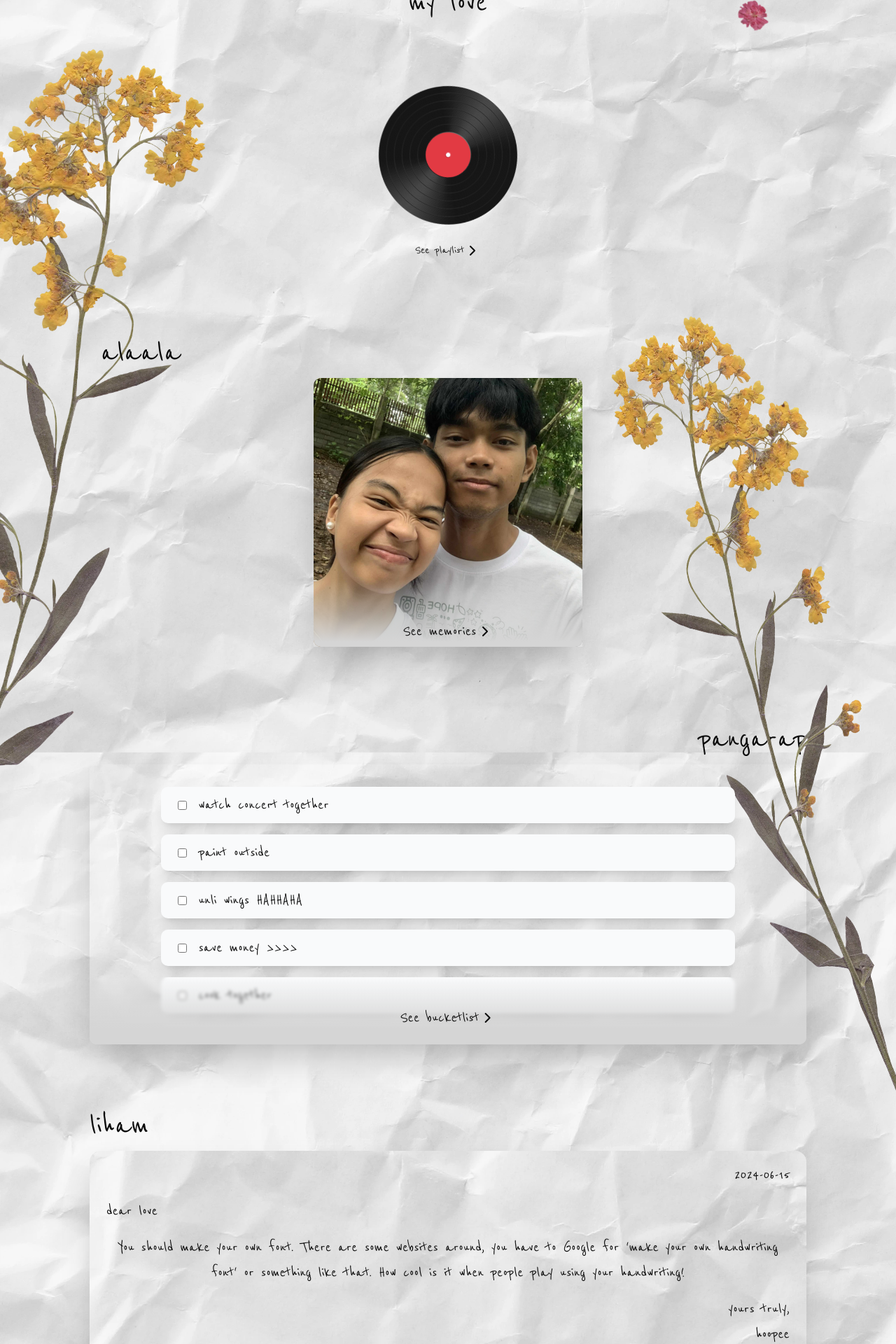
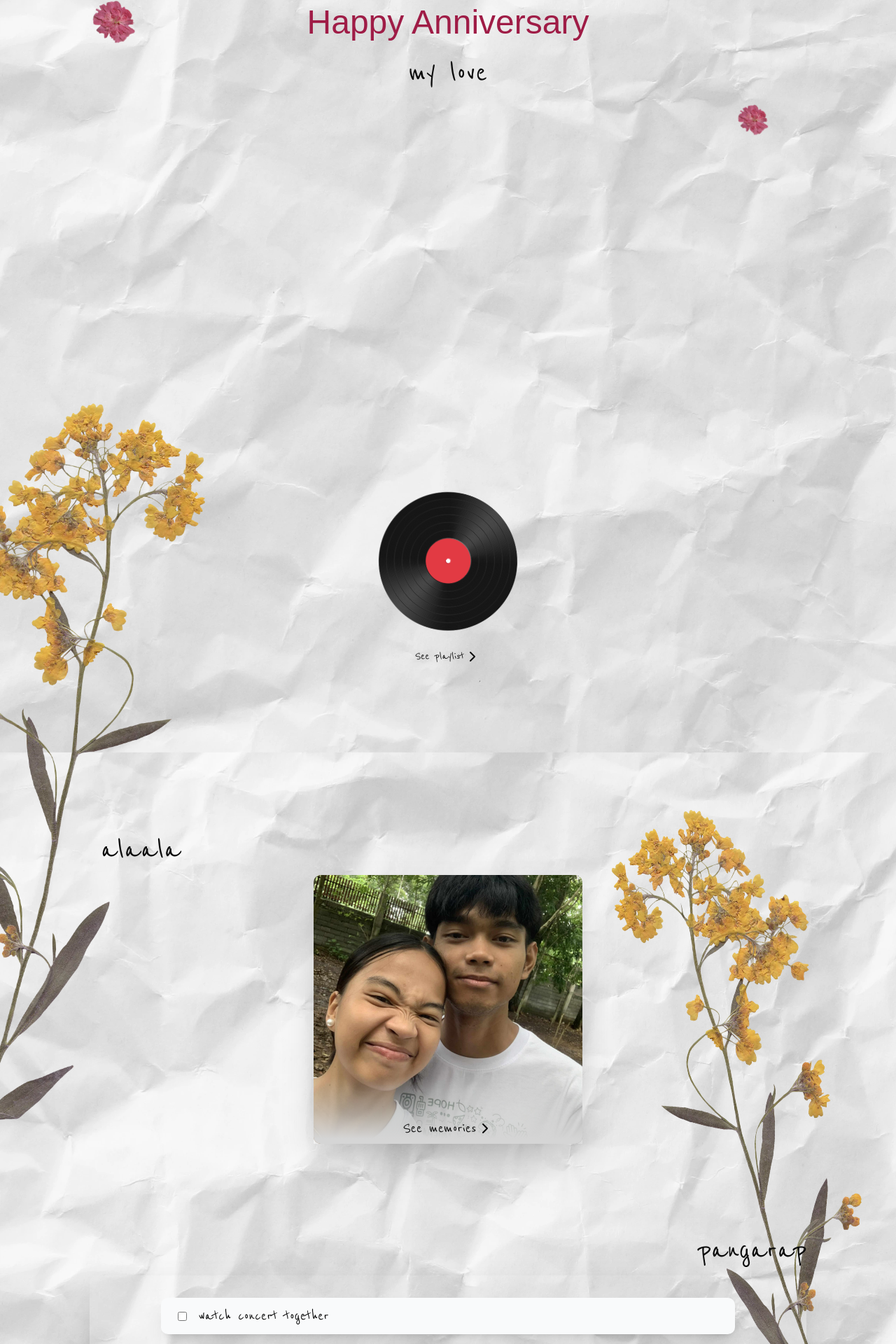
Before and after one commit to ejminguez/Habilin, a React (Vite) app in the folder frontend/: page / in a window 1280 px wide. Shown: the part 680-2600 px from the top of the page at 70% size. Built offline with nearby package versions, Linux system fonts and the light colour scheme; a web font is replaced by a local one.

Commit message:
feat: min-h-[500px]

```diff
--- a/frontend/src/App.tsx
+++ b/frontend/src/App.tsx
@@ -9,7 +9,7 @@ const App = () => {
     <main className="flex flex-col">
       <Navbar />
       <ScrollToTopOnRouteChange />
-      <section className="top-[10vh] relative min-h-screen overflow-x-clip pb-32">
+      <section className="relative min-h-screen overflow-x-clip pb-32">
         <Outlet />
       </section>
       <Footer />
--- /dev/null
+++ b/frontend/src/components/Gallery/List.tsx
@@ -0,0 +1,9 @@
+const List = () => {
+  return (
+    <section>
+      <div></div>
+    </section>
+  );
+};
+
+export default List;
--- a/frontend/src/components/Home/Greetings.tsx
+++ b/frontend/src/components/Home/Greetings.tsx
@@ -2,7 +2,7 @@ import flower4 from "@/assets/pictures/flower-4-medium.webp";
 
 const Greetings = () => {
   return (
-    <section className="relative">
+    <section className="relative min-h-[500px] flex flex-col items-center">
       <div className="flex flex-col items-center text-center">
         <h1 className="font-lore text-[3rem] text-habilin-red">
           Happy Anniversary
@@ -14,7 +14,7 @@ const Greetings = () => {
       <img
         src={flower4}
         loading="lazy"
-        className="absolute top-[70%] right-[5%] animate-[spin_50s_linear_infinite]"
+        className="absolute top-[30%] right-[5%] animate-[spin_50s_linear_infinite]"
         width={50}
         height={50}
       />
--- a/frontend/src/components/Home/Hero.tsx
+++ b/frontend/src/components/Home/Hero.tsx
@@ -4,7 +4,7 @@ import HeroText from "@/components/ui/HeroText";
 
 const Hero = () => {
   return (
-    <section className="flex relative">
+    <section className="flex relative min-h-[500px] items-center">
       {/* HERO SECTION */}
       <HeroText
         title="habilin"
@@ -16,14 +16,14 @@ const Hero = () => {
         <img
           src={flower2}
           loading="lazy"
-          className="absolute top-0 right-[55%] rotate-6 -z-50 scale-130"
+          className="absolute top-[20%] right-[55%] rotate-6 -z-50 scale-130"
           width={300}
           height={300}
         />
         <img
           src={flower1}
           loading="lazy"
-          className="absolute top-5 left-[60%] -rotate-20 -z-50"
+          className="absolute top-[30%] left-[60%] -rotate-20 -z-50"
           width={300}
           height={300}
         />
--- a/frontend/src/components/Home/HomeBucketList.tsx
+++ b/frontend/src/components/Home/HomeBucketList.tsx
@@ -30,7 +30,7 @@ const HomeBucketList = () => {
     fetchList();
   }, []);
   return (
-    <section className="flex flex-col w-full h-full">
+    <section className="flex flex-col w-full min-h-[500px] justify-center">
       <h1 className="text-[3rem] font-reenie text-right">pangarap</h1>
       {loading ? (
         <p>Loading ...</p>
--- a/frontend/src/components/Home/Letters.tsx
+++ b/frontend/src/components/Home/Letters.tsx
@@ -33,7 +33,7 @@ const Letters = () => {
   }, []);
 
   return (
-    <section className="flex flex-col w-full h-full min-h-[55vh]">
+    <section className="flex flex-col w-full h-full min-h-[500px] justify-center">
       <h1 className="text-[3rem] font-reenie">liham</h1>
       {loading ? (
         <div className="flex items-center justify-center h-[50vh]">
--- a/frontend/src/components/Home/Memories.tsx
+++ b/frontend/src/components/Home/Memories.tsx
@@ -6,10 +6,10 @@ import flower3 from "@/assets/pictures/flower-3.webp";
 
 const Memories = () => {
   return (
-    <section className="p-4 relative">
+    <section className="p-4 relative flex flex-col min-h-[500px] justify-center">
       <h1 className="text-[3rem]  font-reenie">alaala</h1>
 
-      <div className="max-w-sm mx-auto">
+      <div className="max-w-sm mx-auto h-full w-full">
         <AspectRatio ratio={1} className="relative shadow-2xl">
           {/* Image in the background */}
           <img
@@ -42,7 +42,7 @@ const Memories = () => {
       <img
         src={flower3}
         loading="lazy"
-        className="absolute top-[10%] left-[40%] scale-x-[-1] scale-120 -rotate-6"
+        className="absolute top-[10%] left-[40%] scale-x-[-1] scale-120 -rotate-6 -z-50"
       />
     </section>
   );
--- a/frontend/src/components/Home/MusicPlayer.tsx
+++ b/frontend/src/components/Home/MusicPlayer.tsx
@@ -7,7 +7,7 @@ import { useGlobalAudioManager } from "@/hooks/useGlobalAudioManager";
 const MusicPlayer = () => {
   const { currentSong } = useGlobalAudioManager();
   return (
-    <section className="relative">
+    <section className="relative flex flex-col min-h-[500px] justify-center">
       <div className="flex flex-col items-center gap-5">
         <div>
           <img
```
